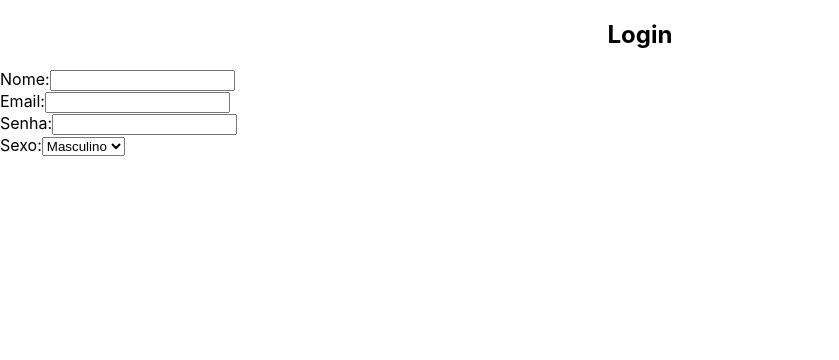
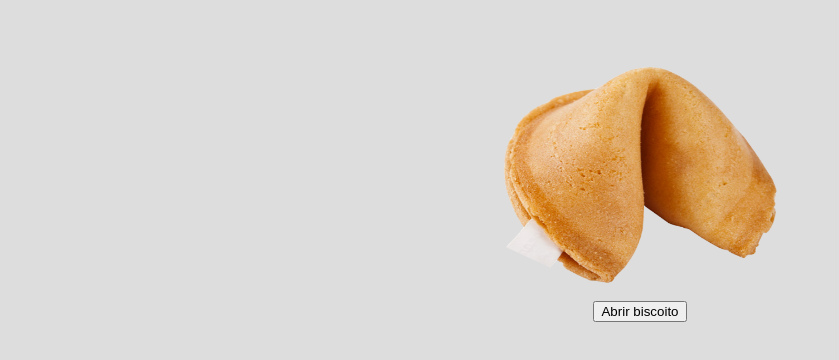
Before and after one commit to PauloMiguel13000/useCallback_em_React, a React (Create React App) app in the folder apresentar/: page / in a window 1280 px wide. Shown: the top 360 px of the page, without its empty margins (0-839 px from the left). Built offline with nearby package versions, Linux system fonts and the light colour scheme.

Commit message:
Biscoito da sorte 1.0

```diff
--- a/apresentar/src/App.js
+++ b/apresentar/src/App.js
@@ -1,60 +1,50 @@
-import React, {Component} from "react";
-
+/* eslint-disable no-undef */
+import React, {Component} from 'react';
+import './estilo.css'
 class App extends Component{
     constructor(props){
         super(props);
-        this.state = {
-         form:{nome: '',
-        email:'',
-        senha: '',
-        sexo: '' }
-        }
+        this.state = {textoFrase: ''};
 
-        this.dadosForm = this.dadosForm.bind(this);
+        this.quebraBiscoito = this.quebraBiscoito.bind(this);
+
+        this.frases = ['Siga os bons e aprenda com eles.',
+        'O bom-senso vale mais do que muito conhecimento.',
+        'O riso é a menor distância entre duas pessoas.',
+        'Deixe de lado as preocupações e seja feliz.',
+        'Realize o óbvio, pense no improvável e conquiste o impossível.',
+        'Acredite em milagres, mas não dependa deles.',
+        'A maior barreira para o sucesso é o medo do fracasso.'];
     }
-    dadosForm(e){
-        let form = this.state.form;
-        form[e.target.name] = e.target.value;
-        this.setState({form: form});
+    quebraBiscoito(){
+        let state = this.state;
+
+        let numeroAleatorio = Math.floor(Math.random() * this.frases.length);
+        state.textoFrase = '"' + this.frases[numeroAleatorio] + '"';
+        this.setState(state);
+
     }
+    render(){
+return(
+    <div className="container">
+        <img src={require('./assets/biscoito.png')} className="img"/>
+        <Botao nome="Abrir biscoito" acaoBtn={this.quebraBiscoito}></Botao>
+        <h3 className='textoFrase'>{this.state.textoFrase}</h3>
 
+    </div>
+);
+
+    }
+}
+class Botao extends Component{
     render(){
         return(
+            <div>
+                <button onClick={this.props.acaoBtn}>{this.props.nome}</button>
 
-            <div>
-                <h2>Login</h2>
-                Nome:
-                <input type="text" name="nome" value={this.state.form.nome}
-                onChange={this.dadosForm}></input>
-                <br></br>
-            Email:
-            <input type="email" name="email" value={this.state.form.email}
-             onChange={this.dadosForm}></input>
-             <br></br>
-                 Senha:
-                 <input type="password" name="senha"
-                  value={this.state.form.senha}
-                  onChange={this.dadosForm}></input>
-<br></br>
-                Sexo:
-                <select name="sexo" value={this.state.form.sexo}
-                 onChange={this.dadosForm}>
-                    <option value="Masculino">Masculino</option>
-                    <option value="Feminino">Feminino</option>
-                </select>
-                 <div>
-                 <h3>{this.state.form.nome}</h3>
-                    <h3>{this.state.form.email}</h3>
-                    <h3>{this.state.form.senha}</h3>
-                    <h3>{this.state.form.sexo}</h3>
-                 </div>
-                 </div>
+            </div>
         );
     }
-
-
+    r
 }
-
-
-
 export default App;
--- /dev/null
+++ b/apresentar/src/estilo.css
@@ -0,0 +1,18 @@
+.container{
+    display: flex;
+    flex-direction: column;
+    width: 100%;
+    justify-content: center;
+    align-items: center;
+}
+.img{
+    width: 300px;
+    height: 250px;
+    margin-top: 50px;
+}
+
+.textoFrase{
+    font-style: italic;
+    color: #dd7b22;
+    text-align: center;
+}
--- a/apresentar/src/index.css
+++ b/apresentar/src/index.css
@@ -5,6 +5,7 @@
     sans-serif;
   -webkit-font-smoothing: antialiased;
   -moz-osx-font-smoothing: grayscale;
+  background-color: #DDD;
 }
 
 code {
```
Also changed, not shown: apresentar/src/assets/biscoito.png (added).
